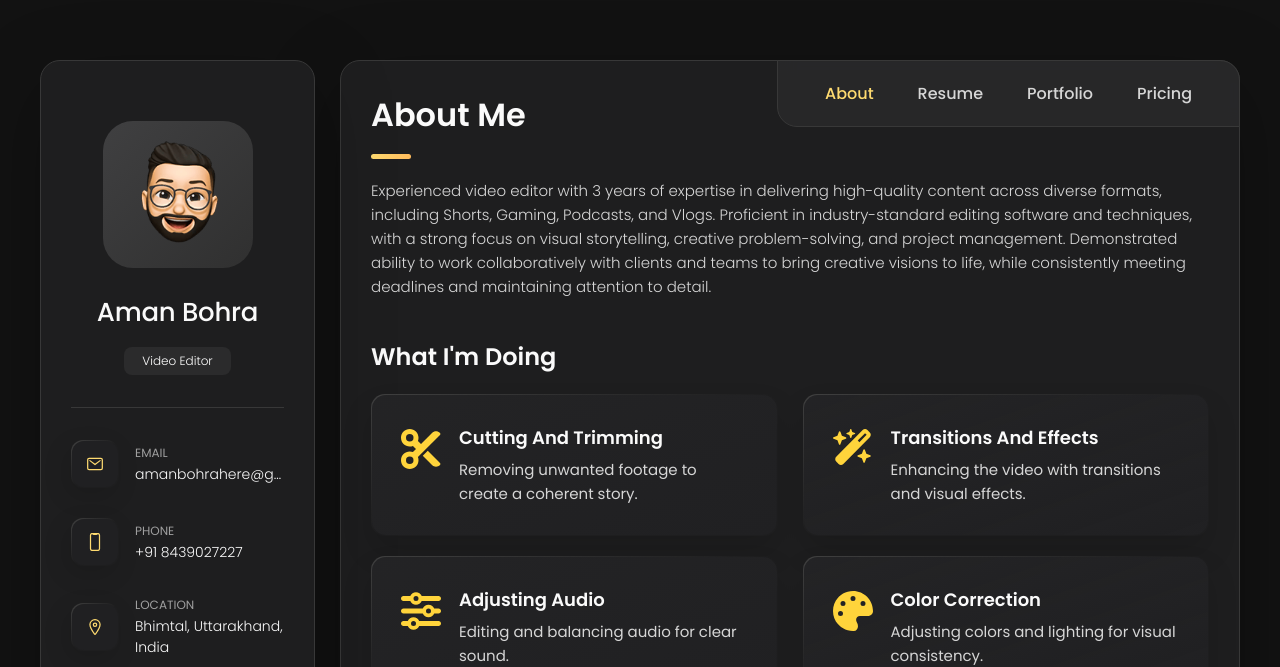
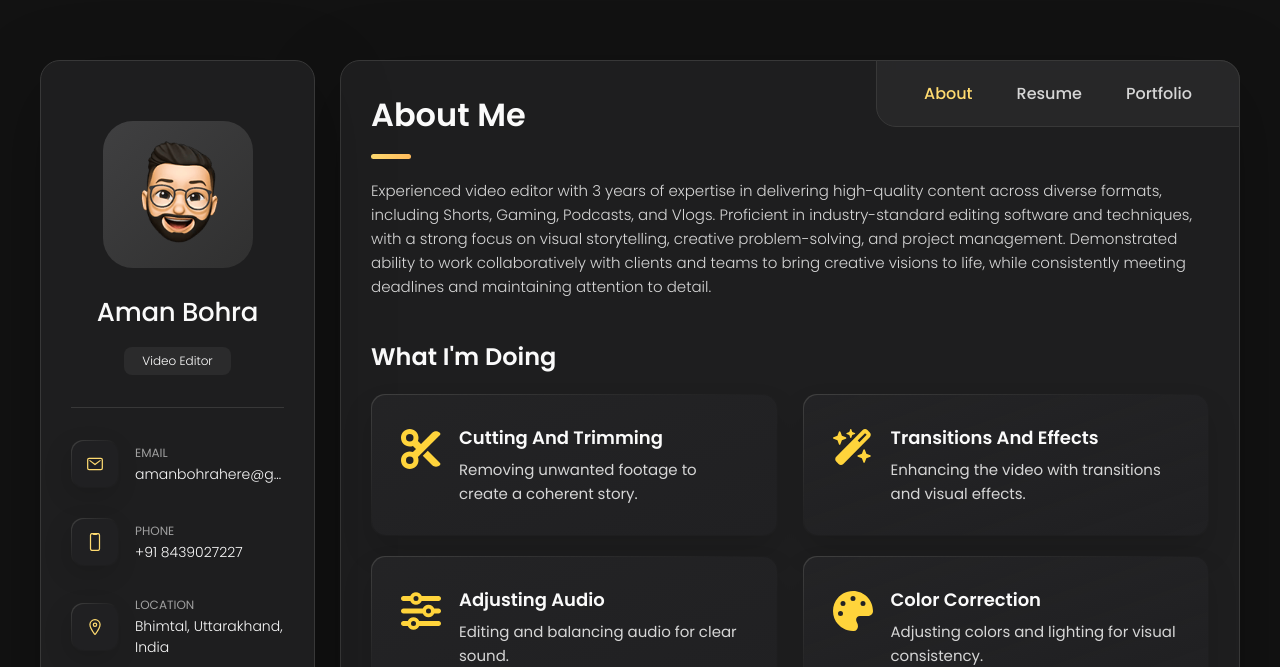
Before and after one commit to Amanbohrahere/Portfolio, a plain HTML site: page index.html in a window 1280 px wide. Shown: the top 667 px of the page. Drawn offline with nearby package versions, Linux system fonts and the light colour scheme.

Commit message:
Update index.html

```diff
--- a/index.html
+++ b/index.html
@@ -172,9 +172,7 @@
             <button class="navbar-link" data-nav-link>Portfolio</button>
           </li>
 
-          <li class="navbar-item">
-            <button class="navbar-link" data-nav-link>Pricing</button>
-          </li>
+
 
 
         </ul>
```
